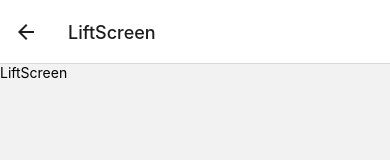
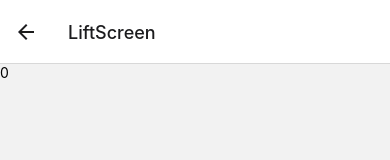
Before and after one commit to JohnDickinson2/TrainingPlan, a React Native app: screen /TMScreen in a window 390 px wide. Both pictures are taken after a click on the button "CONFIRM". Shown: the top 160 px of the page. Built offline with nearby package versions, Linux system fonts and the light colour scheme.

Commit message:
reformated the code and added passing profile to lift screen

```diff
--- a/App.js
+++ b/App.js
@@ -1,41 +1,18 @@
-import { StatusBar } from 'expo-status-bar';
-import {
-  StyleSheet,
-  Text,
-  View,
-  Button,
-  TextInput,
-  Switch,
-} from 'react-native';
 import React, { useState } from 'react';
 import { NavigationContainer, StackActions } from '@react-navigation/native';
 import { createNativeStackNavigator } from '@react-navigation/native-stack';
-import { TMScreenComponent } from './TMScreenComponent.js';
+import { TMScreenContainer } from './TMScreenContainer.js';
+import { LiftScreenContainer } from './LiftScreenContainer.js';
 
 const Stack = createNativeStackNavigator();
-
-const TMScreen = TMScreenComponent;
-
-const LiftScreen = ({ navigation }) => {
-  return <Text>LiftScreen</Text>;
-};
 
 export default function App() {
   return (
     <NavigationContainer>
       <Stack.Navigator>
-        <Stack.Screen name="TMScreen" component={TMScreen} />
-        <Stack.Screen name="LiftScreen" component={LiftScreen} />
+        <Stack.Screen name="TMScreen" component={TMScreenContainer} />
+        <Stack.Screen name="LiftScreen" component={LiftScreenContainer} />
       </Stack.Navigator>
     </NavigationContainer>
   );
 }
-
-const styles = StyleSheet.create({
-  container: {
-    flex: 1,
-    backgroundColor: '#fff',
-    alignItems: 'center',
-    justifyContent: 'center',
-  },
-});
--- /dev/null
+++ b/LiftScreenContainer.js
@@ -0,0 +1,16 @@
+import { StatusBar } from 'expo-status-bar';
+import { StyleSheet, Text, View, Button, TextInput } from 'react-native';
+import React, { useState } from 'react';
+
+export const LiftScreenContainer = ({ navigation, route }) => {
+  return <Text>{route.params.profile.BenchTM}</Text>;
+};
+
+const styles = StyleSheet.create({
+  container: {
+    flex: 1,
+    backgroundColor: '#fff',
+    alignItems: 'center',
+    justifyContent: 'center',
+  },
+});
--- a/TMScreenComponent.js
+++ b/TMScreenContainer.js
@@ -1,21 +1,12 @@
 import { StatusBar } from 'expo-status-bar';
-import {
-  StyleSheet,
-  Text,
-  View,
-  Button,
-  TextInput,
-  Switch,
-} from 'react-native';
+import { StyleSheet, Text, View, Button, TextInput } from 'react-native';
 import React, { useState } from 'react';
-import { NavigationContainer, StackActions } from '@react-navigation/native';
-import { createNativeStackNavigator } from '@react-navigation/native-stack';
 
 function createProfile(BenchTM, SquatTM, DeadliftTM, PressTM) {
   return { BenchTM, SquatTM, DeadliftTM, PressTM };
 }
 
-export const TMScreenComponent = ({ navigation }) => {
+export const TMScreenContainer = ({ navigation }) => {
   const [profile, setProfile] = useState(createProfile(0, 0, 0, 0));
   const [tempProfile, setTempProfile] = useState(createProfile(0, 0, 0, 0));
   const [choice, setChoice] = useState('BenchTM');
@@ -90,7 +81,7 @@ export const TMScreenComponent = ({ navigation }) => {
       <Text>Deadlift Training Max: {profile.DeadliftTM} KG</Text>
       <Button
         title="Confirm"
-        onPress={() => navigation.navigate('LiftScreen')}
+        onPress={() => navigation.navigate('LiftScreen', { profile: profile })}
       ></Button>
     </View>
   );
```
